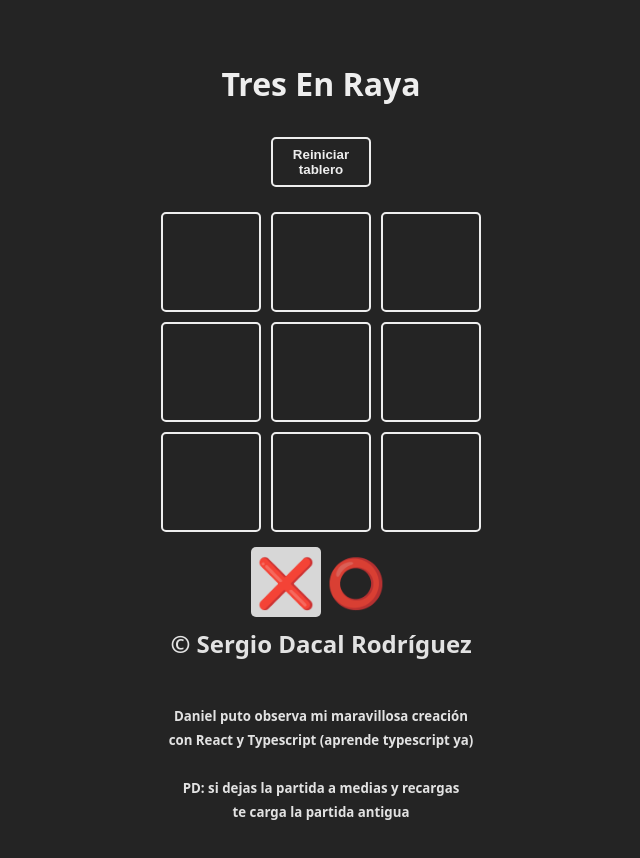
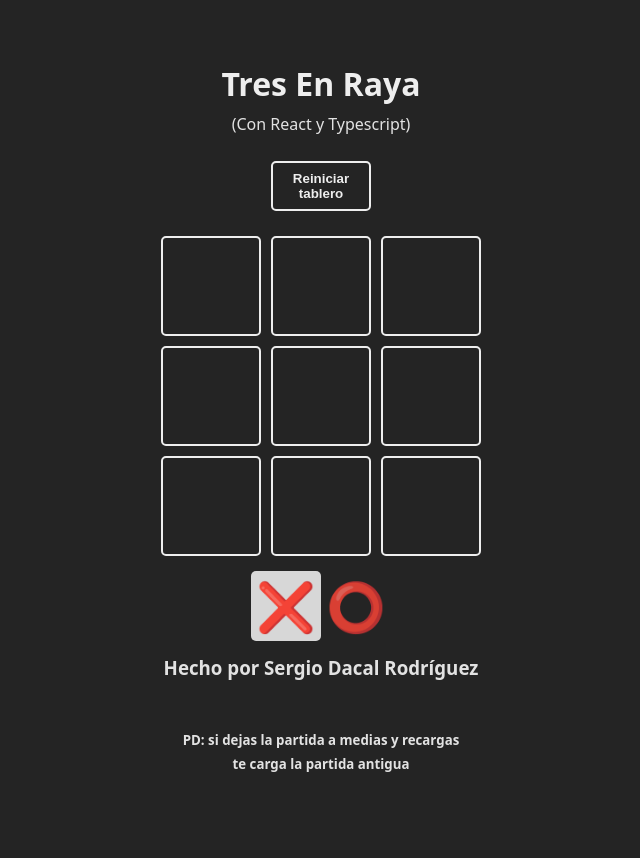
Before and after one commit to dacalite/01-tic-tac-toe, a React (Vite) app: page / in a window 1280 px wide. Shown: the top 858 px of the page, without its empty margins (319-959 px from the left). Built offline with nearby package versions, Linux system fonts and the light colour scheme; the HTML template or start-up script is replaced by a standard one.

Commit message:
UI update

```diff
--- a/src/App.tsx
+++ b/src/App.tsx
@@ -47,6 +47,7 @@ const  App = () => {
   return (
     <main className='board'>
       <h1>Tres En Raya</h1>
+      <p>(Con React y Typescript)</p>
       <button onClick={resetGame}>
         Reiniciar tablero
       </button>
@@ -71,10 +72,9 @@ const  App = () => {
       </section>
       <WinnerModal ganador={ganador} resetGame={resetGame}/>
       <footer>
-        <h2>&copy; Sergio Dacal Rodríguez</h2>
+        <h3>Hecho por Sergio Dacal Rodríguez</h3>
         <br /><br />
-        <h5>Daniel puto observa mi maravillosa creación<br/>con React y Typescript (aprende typescript ya)</h5>
-        <h5><br/>PD: si dejas la partida a medias y recargas<br/>te carga la partida antigua</h5>
+        <h5>PD: si dejas la partida a medias y recargas<br/>te carga la partida antigua</h5>
       </footer>
     </main>
   )
```
